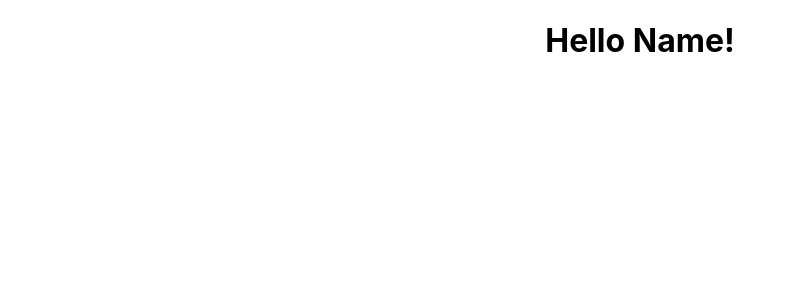
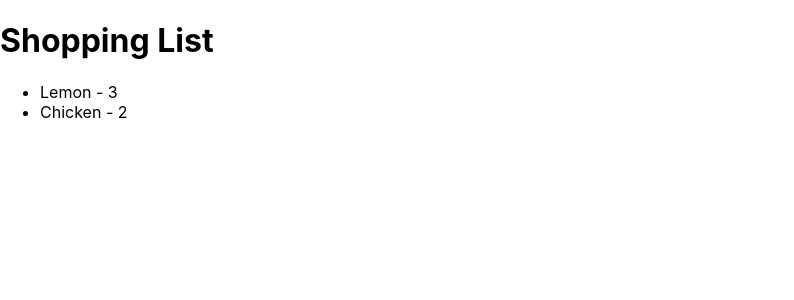
Before and after one commit to Josephwhx/practice-react-typescript, a React (Create React App) app in the folder shopping-app/: page / in a window 1280 px wide. Shown: the top 300 px of the page, without its empty margins (0-794 px from the left). Built offline with nearby package versions, Linux system fonts and the light colour scheme.

Commit message:
Create shopping list component

```diff
--- a/shopping-app/src/App.tsx
+++ b/shopping-app/src/App.tsx
@@ -1,11 +1,17 @@
 import React from 'react';
 import Greeter from './Component/Greeter';
+import ShoppingList from './Component/ShoppingList';
 import './App.css';
 
 function App() {
+  const items = [
+    {id: 1, product: "Lemon", quantity: "3"},
+    {id: 2, product: "Chicken", quantity: "2"}
+  ]
+
   return (
-    <div className="App">
-      <Greeter person="Name"/>
+    <div >
+      <ShoppingList items={items}/>
     </div>
   );
 }
--- /dev/null
+++ b/shopping-app/src/Component/ShoppingList.tsx
@@ -0,0 +1,26 @@
+import React from "react";
+
+interface Item {
+    id: number;
+    product: string;
+    quantity: string;
+}
+
+interface ShoppingListProps {
+    items: Item[];
+}
+
+export default function ShoppingList({items}: ShoppingListProps): JSX.Element{
+    return (
+        <div>
+            <h1>Shopping List</h1>
+            <ul>
+                {items.map((item) => (
+                    <li key={item.id}>
+                        {item.product} - {item.quantity}
+                    </li>
+                ))}
+            </ul>
+        </div>
+    )
+}
```
